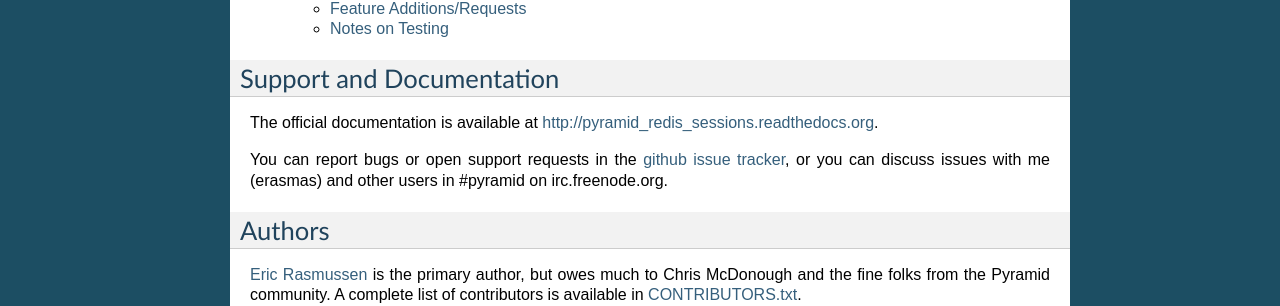
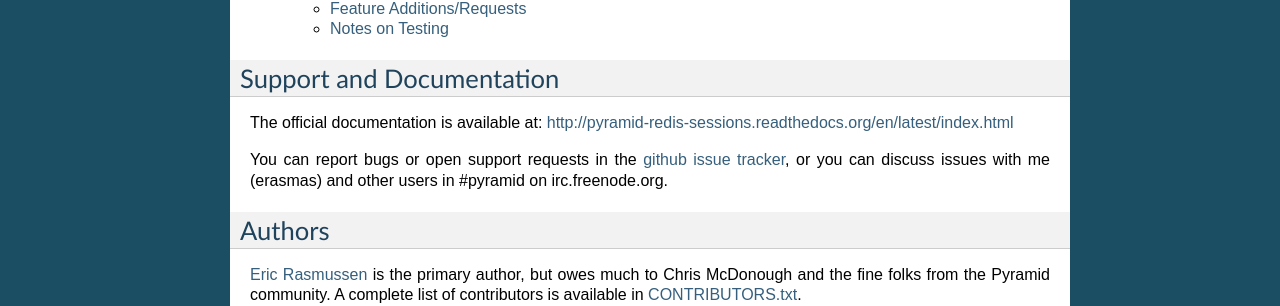
Before and after one commit to ericrasmussen/pyramid_redis_sessions, a Sphinx documentation site: the page built from pyramid_redis_sessions/docs/index.rst, in a window 1280 px wide. Shown: the part 536-842 px from the top of the page. Built offline with Sphinx 7.4.7, drawn with Linux system fonts in a browser that asks for light colours; some of the changed lines change nothing that is shown.

Commit message:
fix broken docs link

```diff
--- a/pyramid_redis_sessions/docs/index.rst
+++ b/pyramid_redis_sessions/docs/index.rst
@@ -26,8 +26,8 @@ Narrative Documentation
 
 Support and Documentation
 =========================
-The official documentation is available at
-http://pyramid_redis_sessions.readthedocs.org.
+The official documentation is available at:
+http://pyramid-redis-sessions.readthedocs.org/en/latest/index.html
 
 You can report bugs or open support requests in the `github issue tracker
 <https://github.com/ericrasmussen/pyramid_redis_sessions/issues>`_, or you can
```
